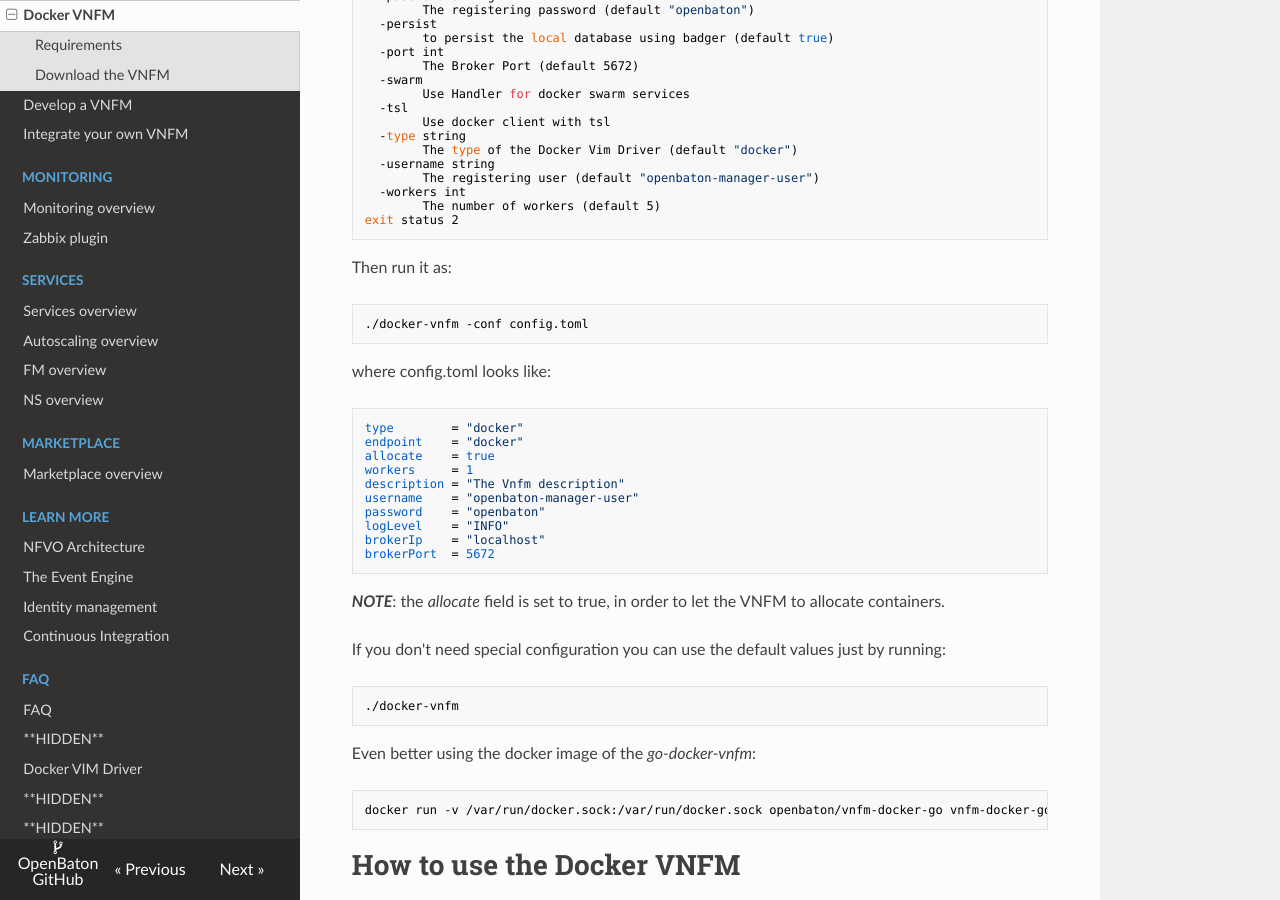
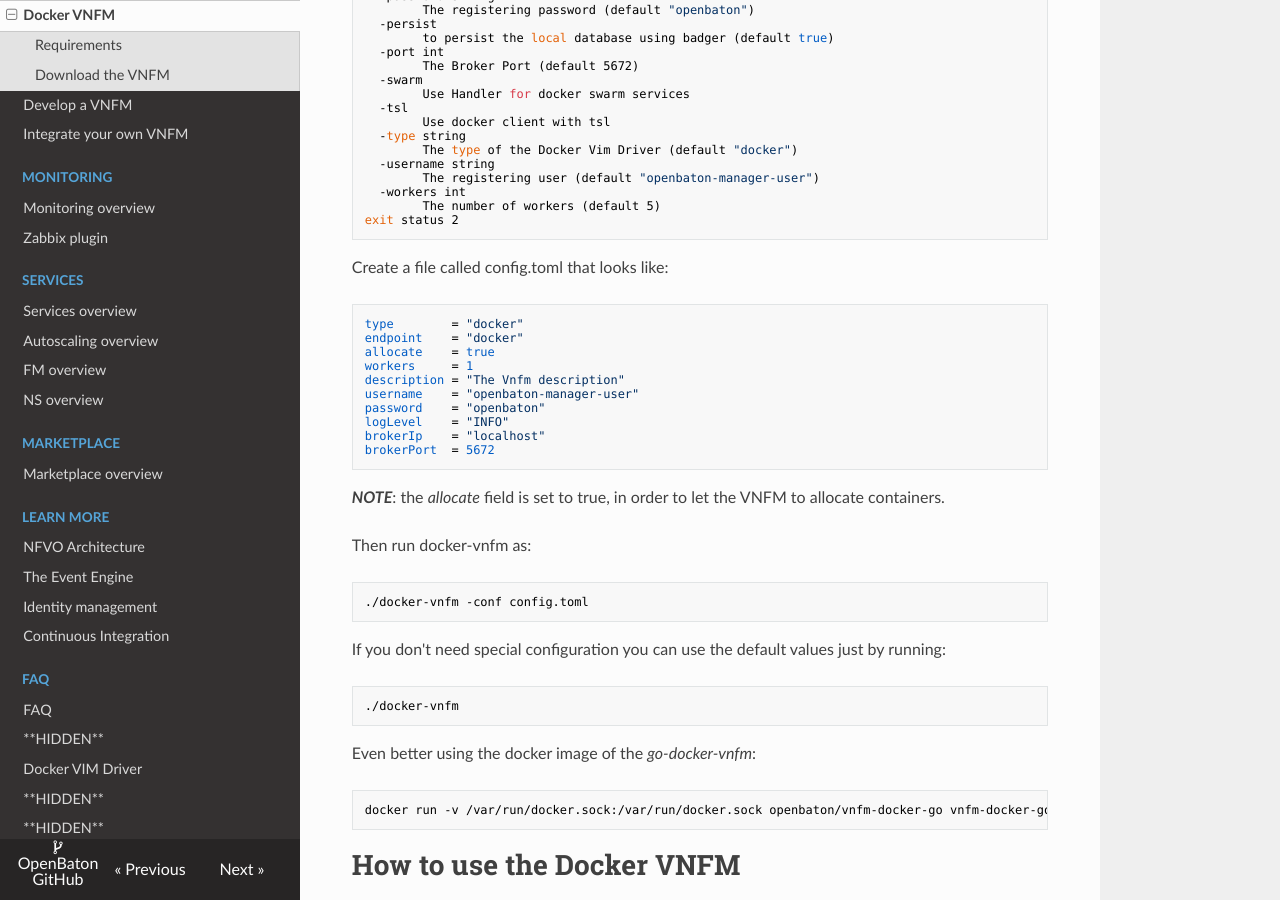
Before and after one commit to openbaton/docs, an MkDocs documentation site: the page built from docs/vnfm-docker.md, in a window 1280 px wide and 900 px high, scrolled down 996 px. Built offline with MkDocs 1.6.1, drawn with Linux system fonts in a browser that asks for light colours; nearby versions of some CDN libraries; old or Windows-style settings are respelled for this version of MkDocs.

Commit message:
imp: specify to create the file before using it

````diff
--- a/docs/vnfm-docker.md
+++ b/docs/vnfm-docker.md
@@ -62,13 +62,7 @@
 exit status 2
 ```
 
-Then run it as:
-
-```bash
-./docker-vnfm -conf config.toml
-```
-
-where config.toml looks like:
+Create a file called config.toml that looks like:
 
 ```toml
 type        = "docker"
@@ -82,8 +76,13 @@
 brokerIp    = "localhost"
 brokerPort  = 5672
 ```
+_**NOTE**_: the _allocate_ field is set to true, in order to let the VNFM to allocate containers.
 
-_**NOTE**_: the _allocate_ field is set to true, in order to let the VNFM to allocate containers.
+Then run docker-vnfm as:
+
+```bash
+./docker-vnfm -conf config.toml
+```
 
 If you don't need special configuration you can use the default values just by running:
 
````
